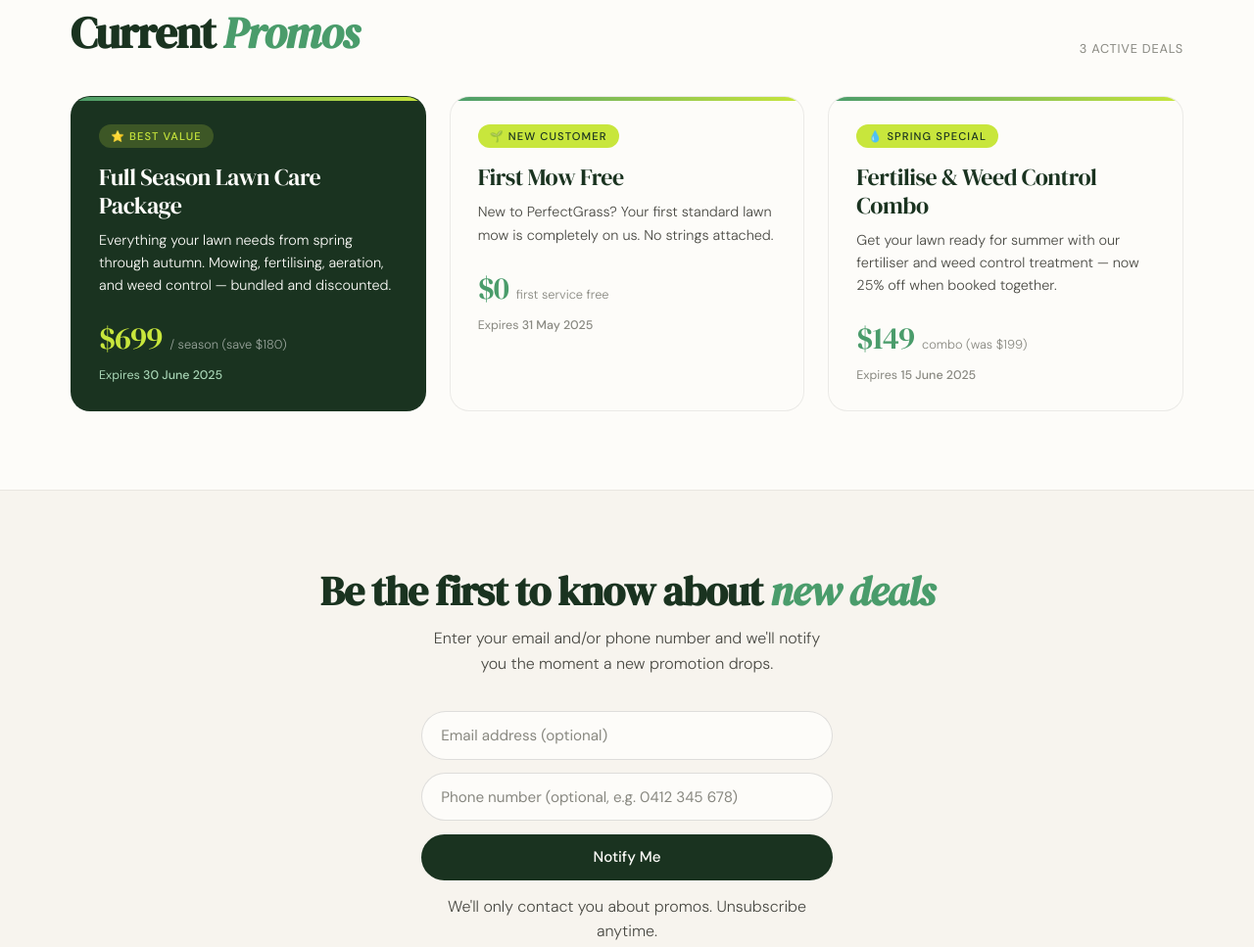
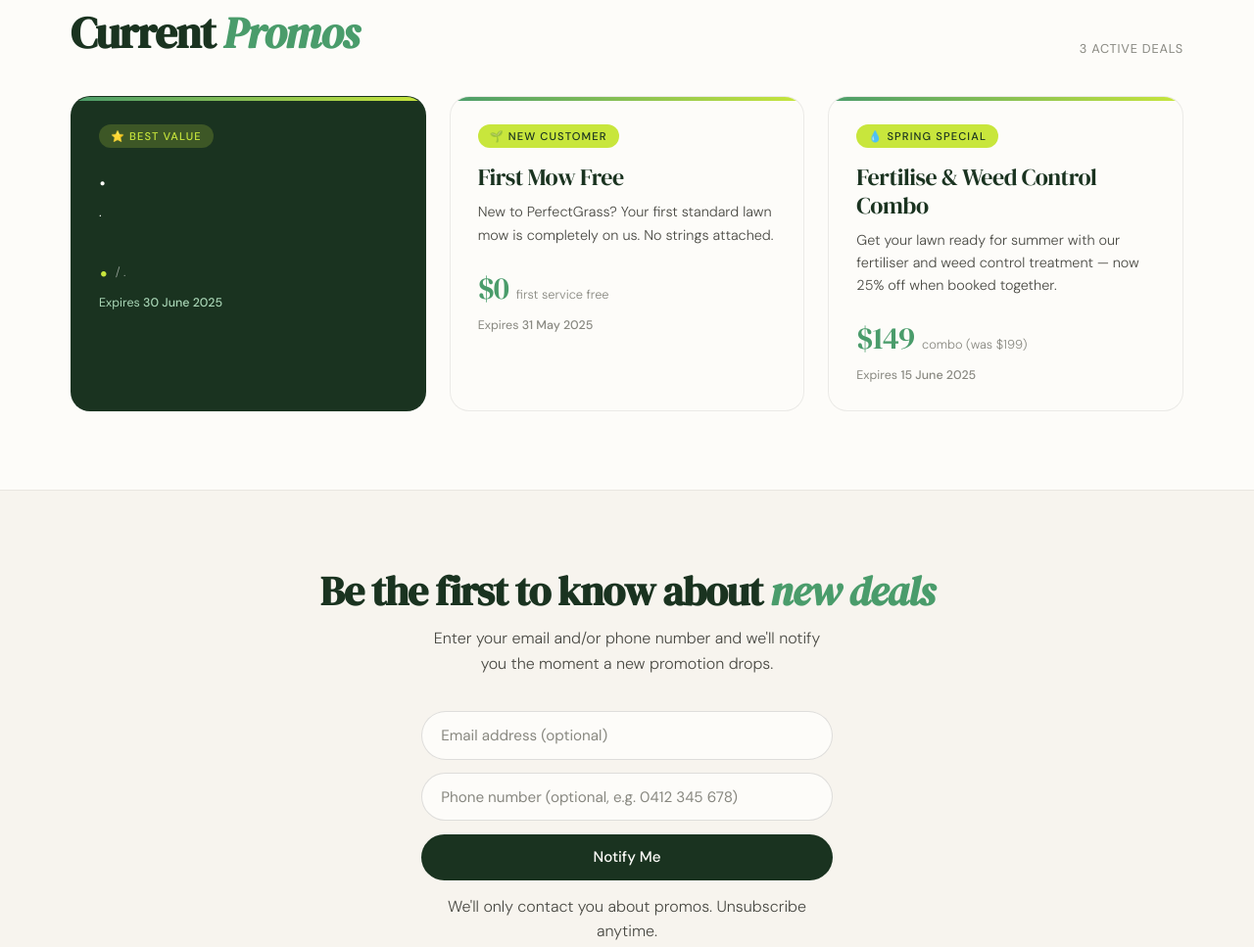
Before and after one commit to heroness9/email.promos, a website: page index.html in a window 1280 px wide. Shown: the part 871-1838 px from the top of the page at 98% size. Drawn offline with Linux system fonts and the light colour scheme.

Commit message:
Update index.html

```diff
--- a/index.html
+++ b/index.html
@@ -436,11 +436,11 @@
       <!-- DEAL 1 — Featured (dark card) -->
       <div class="deal-card featured">
         <div class="deal-badge">⭐ Best Value</div>
-        <div class="deal-title">Full Season Lawn Care Package</div>
-        <div class="deal-desc">Everything your lawn needs from spring through autumn. Mowing, fertilising, aeration, and weed control — bundled and discounted.</div>
+        <div class="deal-title">.</div>
+        <div class="deal-desc">.</div>
         <div class="deal-price-row">
-          <div class="deal-price">$699</div>
-          <div class="deal-price-note">/ season (save $180)</div>
+          <div class="deal-price">.</div>
+          <div class="deal-price-note">/ .</div>
         </div>
         <div class="deal-expiry">Expires <strong>30 June 2025</strong></div>
       </div>
```
